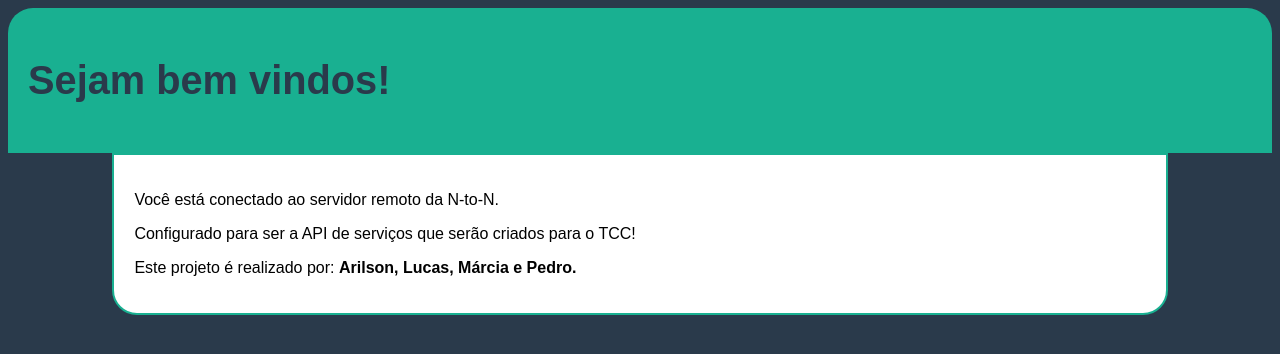
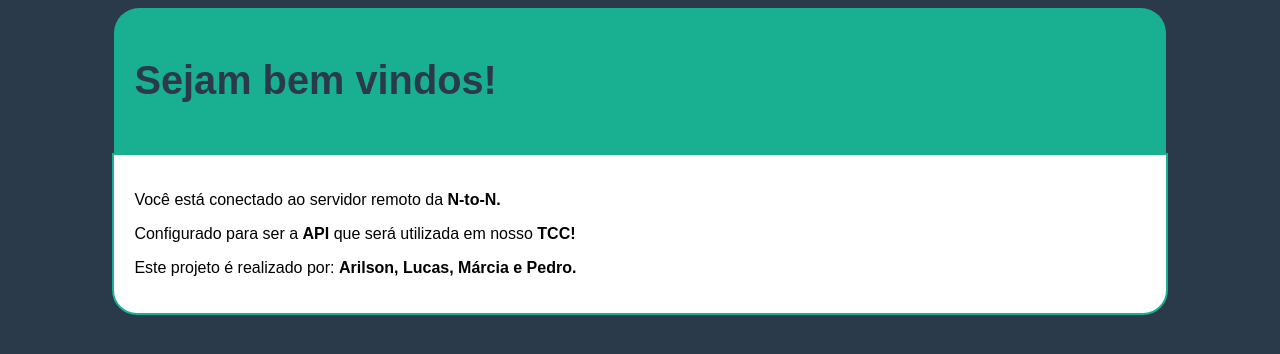
Before and after one commit to lhocihara/n-server, a Flask app: page /hi in a window 1280 px wide. Shown: the top 354 px of the page. Run offline with Flask 2, Linux system fonts and the light colour scheme; parts of the project's set-up code (start-up, migrations or seed data) failed here and were passed over.

Commit message:
carregando o TCC - alterando estrutura do endpoint /hi - adicionando main.html

```diff
--- a/templates/main.html
+++ b/templates/main.html
@@ -17,6 +17,7 @@
           padding: 10px 20px 10px 20px;
           margin: auto;
           width: calc(100% - 40px);
+          max-width: 80%;
           height: auto;
           font-size: 34px;
           font-size-adjust: none;
@@ -42,8 +43,8 @@
         <h3>Sejam bem vindos!</h3>
     </div>
     <div id="rcorners2">
-        <p>Você está conectado ao servidor remoto da N-to-N.</p>
-        <p>Configurado para ser a API de serviços que serão criados para o TCC!</p>
+        <p>Você está conectado ao servidor remoto da <b>N-to-N.</b></p>
+        <p>Configurado para ser a <b>API</b> que será utilizada em nosso <b>TCC!</b></p>
         <p>Este projeto é realizado por: <b>Arilson, Lucas, Márcia e Pedro.</b></p>
     </div>
 
```
